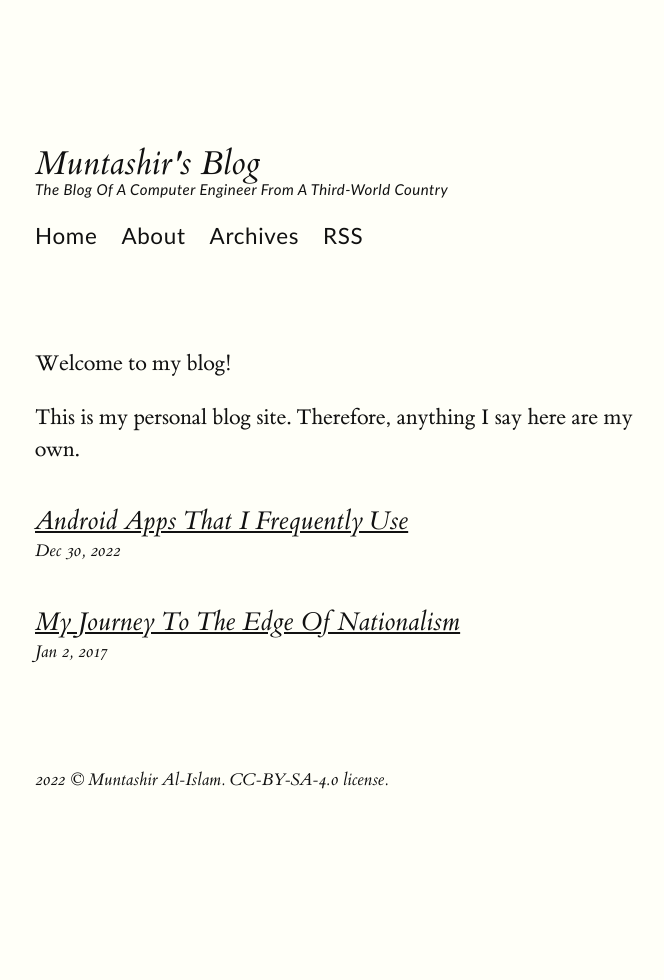
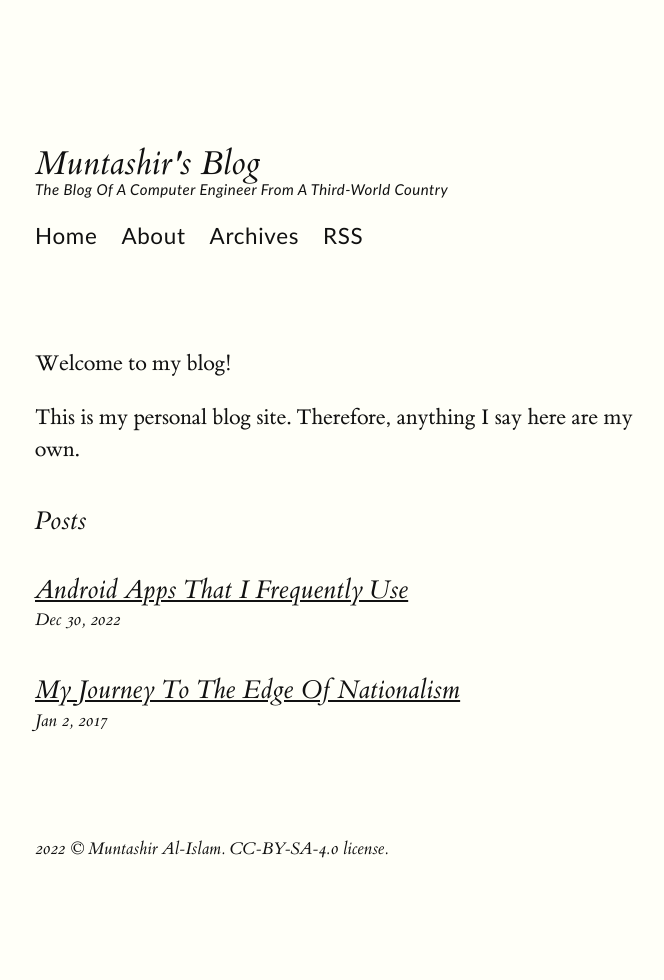
Before and after one commit to MuntashirAkon/blog, a Jekyll site: the page built from index.md, in a window 1280 px wide. Shown: the whole page, without its empty margins (125-789 px from the left). Built offline with Jekyll 4.4.1, drawn with Linux system fonts in a browser that asks for light colours; our own code applies the rules of GitHub Pages for plain Markdown files.

Commit message:
Fix links, remove minima theme
Signed-off-by: Muntashir Al-Islam <muntashirakon@riseup.net>

```diff
--- a/_config.yml
+++ b/_config.yml
@@ -5,8 +5,6 @@ description: "The blog of a computer engineer from a third-world country"
 email: "muntashirakon@riseup.net"
 github_username: "MuntashirAkon"
 twitter_username: "Muntashir"
-
-theme: "minima"
 
 rss: rss
 
@@ -30,6 +28,7 @@ sass:
 
 plugins:
   - jekyll-feed
+  - jekyll-seo-tag
   - jekyll-sitemap
 
 permalink: pretty
--- a/_includes/navlinks.html
+++ b/_includes/navlinks.html
@@ -1,7 +1,7 @@
 <hr class="bottom-rule">
 <div class="post-nav">
   {%- if page.previous.url -%}
-  <a class="previous" href="{{ page.previous.url }}" title="{{ page.previous.title }}">
+  <a class="previous" href="{{ page.previous.url | relative_url }}" title="{{ page.previous.title }}">
     <span class="sans">◀︎ Previous Post</span>
     {{ page.previous.title }}
   </a>
@@ -12,7 +12,7 @@
   </a>
   {%- endif -%}
   {%- if page.next.url -%}
-  <a class="next" href="{{ page.next.url }}" title="{{ page.next.title }}">
+  <a class="next" href="{{ page.next.url | relative_url }}" title="{{ page.next.title }}">
     <span class="sans">Next Post ▶︎</span>
     {{ page.next.title }}
   </a>
--- a/index.md
+++ b/index.md
@@ -1,6 +1,8 @@
 Welcome to my blog!
 
 This is my personal blog site. Therefore, anything I say here are my own.
+
+### Posts
 
 {% for post in site.posts %}
   <article>
```
Also changed, not shown: archives.md (+1 -1 lines).
